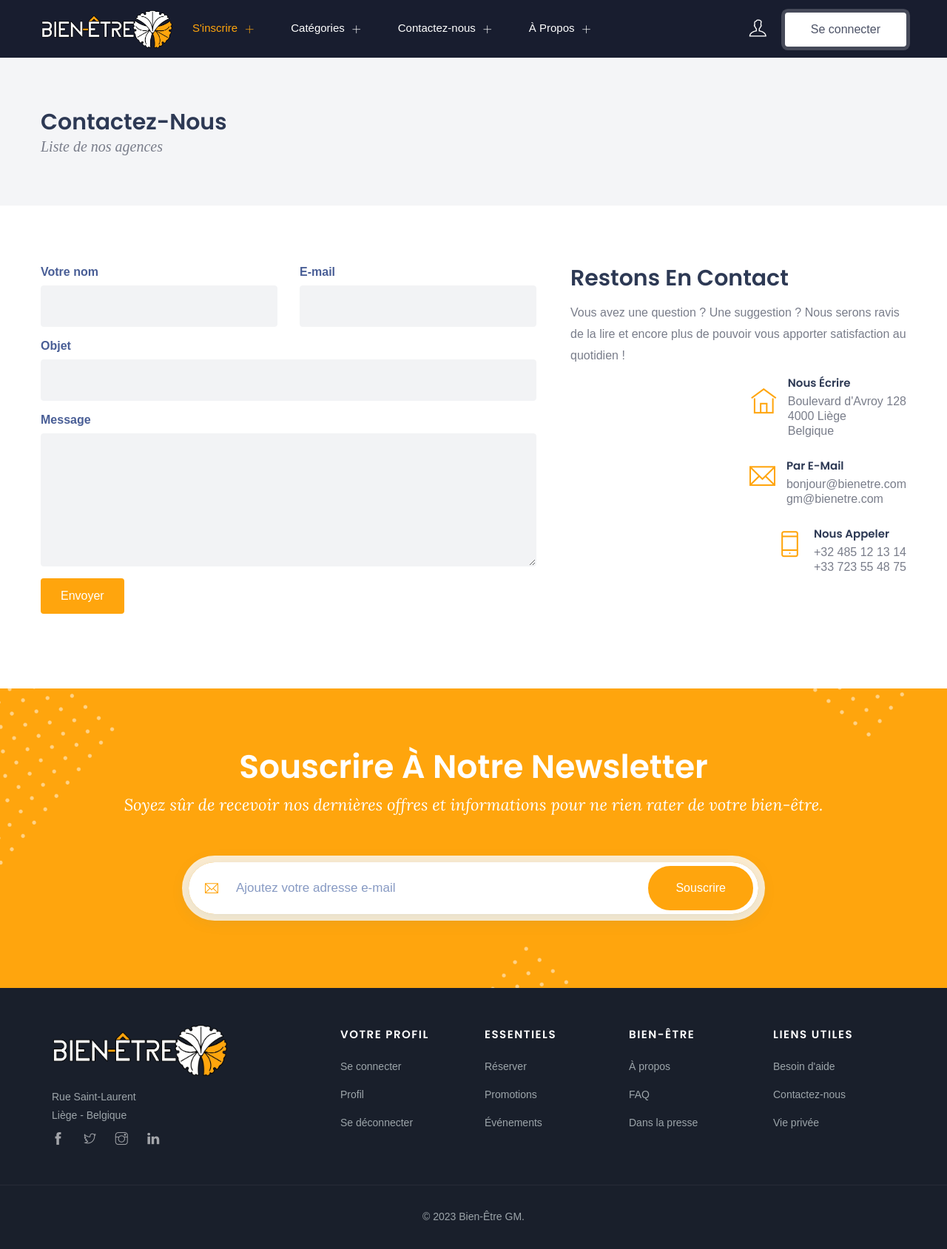
After one commit to GuillaumeMalecha/bienetre2023, a Symfony app: template templates/public/contact.html.twig in a window 1280 px wide. The commit adds this page. Shown: the whole page at 74% size. Run offline with Twig, Linux system fonts and the light colour scheme; the template is opened without the code that fills it, so the values that code supplies are empty; some libraries are stand-ins or nearby versions; some web fonts are replaced.

Commit message:
update controller

```diff
--- a/src/Controller/HomeController.php
+++ b/src/Controller/HomeController.php
@@ -9,7 +9,7 @@ use Symfony\Component\Routing\Annotation\Route;
 class HomeController extends AbstractController
 {
     /**
-     * @Route("/", name="app_home")
+     * @Route("/", name="home")
      */
     public function index(): Response
     {
--- a/src/Form/CommentaireType.php
+++ b/src/Form/CommentaireType.php
@@ -4,6 +4,7 @@ namespace App\Form;
 
 use App\Entity\Commentaire;
 use Symfony\Component\Form\AbstractType;
+use Symfony\Component\Form\Extension\Core\Type\SubmitType;
 use Symfony\Component\Form\Extension\Core\Type\TextareaType;
 use Symfony\Component\Form\Extension\Core\Type\TextType;
 use Symfony\Component\Form\FormBuilderInterface;
@@ -19,6 +20,7 @@ class CommentaireType extends AbstractType
             ->add('encodage')
             ->add('titre', TextType::class)
             ->add('concerner')
+            ->add('Enregistrer', SubmitType::class)
         ;
     }
 
--- a/templates/base.html.twig
+++ b/templates/base.html.twig
@@ -27,9 +27,9 @@
             <div class="header dark-header nav-left-side">
                 <nav class="headnavbar">
                     <div class="nav-header">
-                        <a href="" class="brand normal-logo"><img src="{{ asset('assets/img/bienetre2023.png') }}"
+                        <a href="{{ path('home') }}" class="brand normal-logo"><img src="{{ asset('assets/img/bienetre2023.png') }}"
                                                                   alt=""/></a>
-                        <a href="" class="brand brand-overlay"><img src="{{ asset('assets/img/bienetre2023.png') }}"
+                        <a href="{{ path('home') }}" class="brand brand-overlay"><img src="{{ asset('assets/img/bienetre2023.png') }}"
                                                                     alt=""/></a>
                         <button class="toggle-bar"><span class="ti-align-justify"></span></button>
                     </div>
@@ -38,9 +38,7 @@
                         <li class="dropdown">
                             <a href="JavaScript:Void(0);" class="active">S'inscrire</a>
                             <ul class="dropdown-menu">
-                                <a href="" class="active">Je suis client</a>
-                                <a href="" class="active">Je suis professionnel</a>
-                                <a href="" class="active">Inscription générale</a>
+                                <a href="" class="active">Inscription</a>
                             </ul>
                         </li>
 
@@ -99,7 +97,7 @@
                         <li class="dropdown">
                             <a href="JavaScript:Void(0);">Contactez-nous</a>
                             <ul class="dropdown-menu">
-                                <a href="">Formulaire de contact</a>
+                                <a href="{{ path('contact') }}">Formulaire de contact</a>
 
                                 <li class="dropdown">
                                     <a href="JavaScript:Void(0);">Centres d'appels</a>
--- /dev/null
+++ b/templates/public/contact.html.twig
@@ -0,0 +1,137 @@
+{% extends 'base.html.twig' %}
+
+{% block body %}
+
+    <!-- ============================ Page Title Start================================== -->
+    <div class="page-title">
+        <div class="container">
+            <div class="row">
+                <div class="col-lg-12 col-md-12">
+
+                    <h2 class="ipt-title">Contactez-nous</h2>
+                    <span class="ipn-subtitle">Liste de nos agences</span>
+
+                </div>
+            </div>
+        </div>
+    </div>
+    <!-- ============================ Page Title End ================================== -->
+
+    <!-- ============================ Agency List Start ================================== -->
+    <section>
+
+        <div class="container">
+
+            <!-- row Start -->
+            <div class="row">
+
+                <div class="col-lg-7 col-md-7">
+
+                    <div class="row">
+                        <div class="col-lg-6 col-md-6">
+                            <div class="form-group">
+                                <label>Votre nom</label>
+                                <input type="text" class="form-control simple">
+                            </div>
+                        </div>
+                        <div class="col-lg-6 col-md-6">
+                            <div class="form-group">
+                                <label>E-mail</label>
+                                <input type="email" class="form-control simple">
+                            </div>
+                        </div>
+                    </div>
+
+                    <div class="form-group">
+                        <label>Objet</label>
+                        <input type="text" class="form-control simple">
+                    </div>
+
+                    <div class="form-group">
+                        <label>Message</label>
+                        <textarea class="form-control simple"></textarea>
+                    </div>
+
+                    <div class="form-group">
+                        <button class="btn btn-theme" type="submit">Envoyer</button>
+                    </div>
+
+                </div>
+
+                <div class="col-lg-5 col-md-5">
+                    <div class="contact-info">
+
+                        <h2>Restons en contact</h2>
+                        <p>Vous avez une question ? Une suggestion ? Nous serons ravis de la lire et encore plus de pouvoir vous apporter satisfaction au quotidien !</p>
+
+                        <div class="cn-info-detail">
+                            <div class="cn-info-icon">
+                                <i class="ti-home"></i>
+                            </div>
+                            <div class="cn-info-content">
+                                <h4 class="cn-info-title">Nous écrire</h4>
+                                Boulevard d'Avroy 128<br>4000 Liège<br>Belgique
+                            </div>
+                        </div>
+
+                        <div class="cn-info-detail">
+                            <div class="cn-info-icon">
+                                <i class="ti-email"></i>
+                            </div>
+                            <div class="cn-info-content">
+                                <h4 class="cn-info-title">Par e-mail</h4>
+                                bonjour@bienetre.com<br>gm@bienetre.com
+                            </div>
+                        </div>
+
+                        <div class="cn-info-detail">
+                            <div class="cn-info-icon">
+                                <i class="ti-mobile"></i>
+                            </div>
+                            <div class="cn-info-content">
+                                <h4 class="cn-info-title">Nous appeler</h4>
+                                +32 485 12 13 14<br>+33 723 55 48 75
+                            </div>
+                        </div>
+
+                    </div>
+                </div>
+
+            </div>
+            <!-- /row -->
+
+        </div>
+
+    </section>
+    <!-- ============================ Agency List End ================================== -->
+
+    <!-- ============================ Newsletter Start ================================== -->
+    <section class="newsletter theme-bg" style="background-image:url(../../public/assets/img/bg-new.png)">
+        <div class="container">
+
+            <div class="row justify-content-center">
+                <div class="col-md-10 col-md-offset-1">
+                    <div class="sec-heading light center">
+                        <h2>Souscrire à notre Newsletter</h2>
+                        <p>Soyez sûr de recevoir nos dernières offres et informations pour ne rien rater de votre bien-être.</p>
+                    </div>
+                </div>
+            </div>
+
+            <div class="row justify-content-center mt-5">
+                <div class="col-md-8 col-sm-8 col-md-offset-2 col-sm-offset-2">
+                    <div class="newsletter-box text-center">
+                        <div class="input-group">
+                            <span class="input-group-addon"><span class="ti-email theme-cl"></span></span>
+                            <input type="text" class="form-control" placeholder="Ajoutez votre adresse e-mail">
+                        </div>
+                        <button type="button" class="btn btn-theme btn-rounded btn-m">Souscrire</button>
+                    </div>
+                </div>
+            </div>
+        </div>
+    </section>
+    <!-- ============================ Newsletter End ================================== -->
+
+
+{% endblock %}
```
Also changed, not shown: src/Controller/PublicController.php (added, +26 -0 lines), templates/public/about.html.twig (added, +199 -0 lines).
